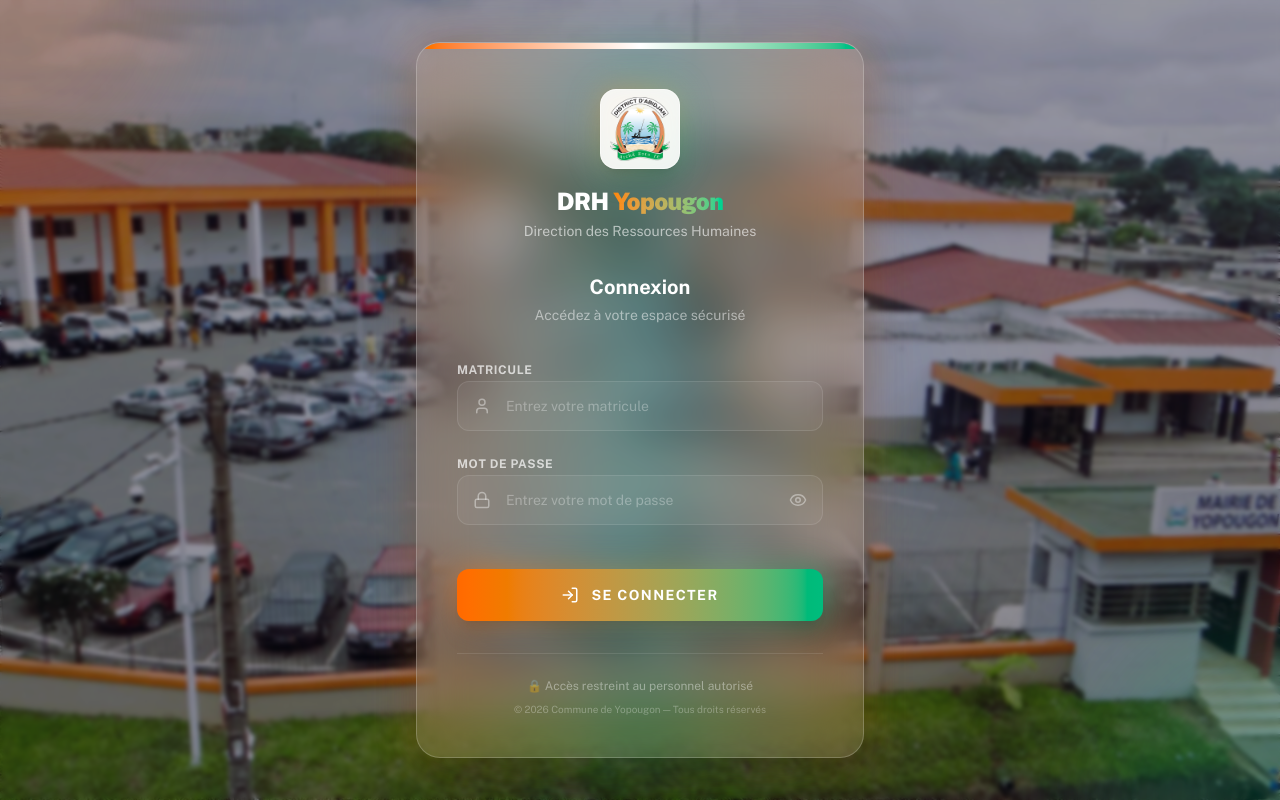
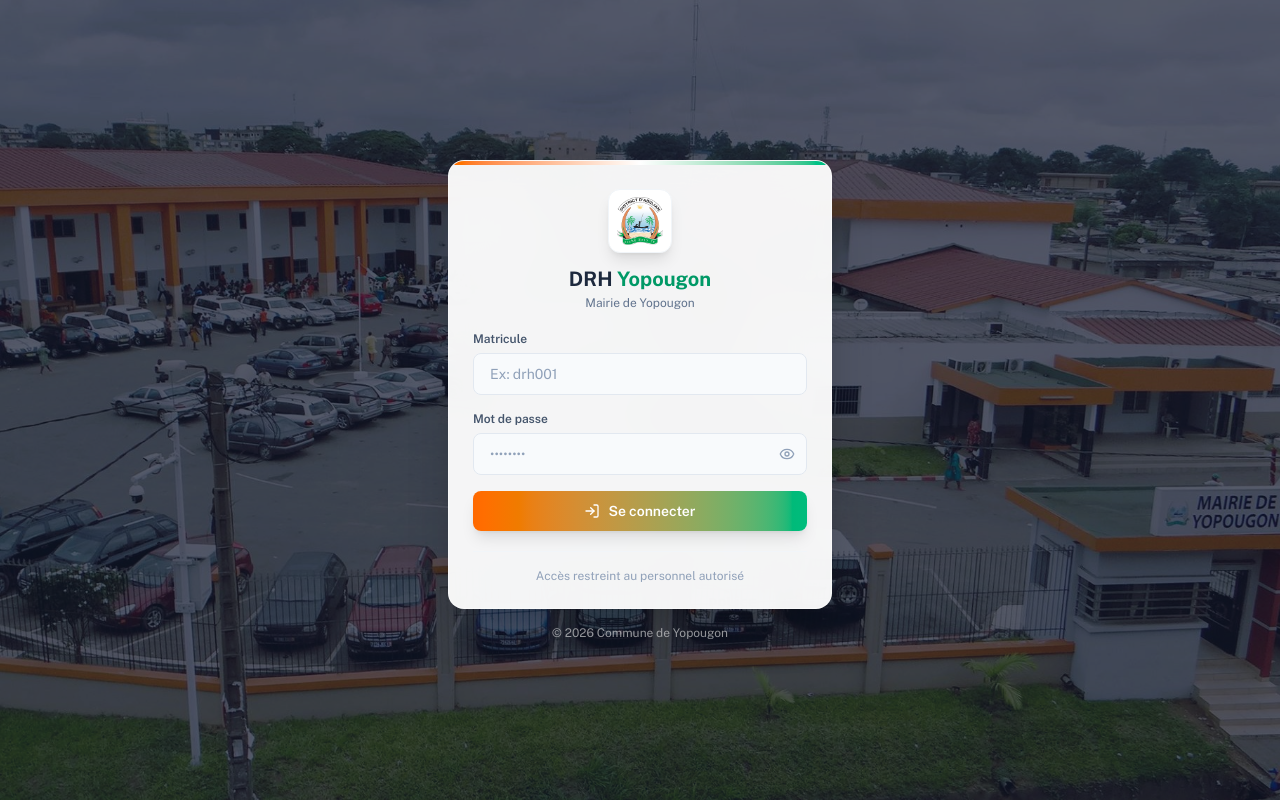
Before and after one commit to Armandodino/drh, a React (Vite) app: page /login in a window 1280 px wide. Built offline with nearby package versions, Linux system fonts and the light colour scheme.

Commit message:
🔧 Corrections: connexion PostgreSQL IPv4 + formulaire login simplifié
- Force IPv4 pour la connexion Supabase
- Ajout retry automatique pour la connexion DB
- Formulaire de login plus compact et lisible
- Meilleur contraste pour les textes
- Design épuré avec fond blanc

```diff
--- a/src/pages/Login.tsx
+++ b/src/pages/Login.tsx
@@ -1,5 +1,5 @@
 import React, { useState } from 'react';
-import { LogIn, Eye, EyeOff, User, Lock } from 'lucide-react';
+import { LogIn, Eye, EyeOff } from 'lucide-react';
 import { motion } from 'framer-motion';
 import { login } from '../services/api';
 import { useNavigate } from 'react-router-dom';
@@ -38,185 +38,123 @@
   };
 
   return (
-    <div className="min-h-screen flex items-center justify-center w-full overflow-hidden relative">
-      {/* Background Image */}
+    <div className="min-h-screen flex items-center justify-center w-full relative overflow-hidden">
+      {/* Background */}
       <div className="absolute inset-0">
         <img
           src="/login-bg.png"
           alt="Background"
           className="w-full h-full object-cover"
         />
-        {/* Dark overlay */}
-        <div className="absolute inset-0 bg-slate-950/40 backdrop-blur-[2px]" />
+        <div className="absolute inset-0 bg-slate-900/70" />
       </div>
 
-      {/* Decorative elements */}
-      <div className="absolute top-0 left-0 w-96 h-96 bg-orange-500/20 rounded-full blur-3xl -translate-x-1/2 -translate-y-1/2" />
-      <div className="absolute bottom-0 right-0 w-96 h-96 bg-emerald-500/20 rounded-full blur-3xl translate-x-1/2 translate-y-1/2" />
-      <div className="absolute top-1/2 left-1/2 w-[600px] h-[600px] bg-blue-500/10 rounded-full blur-3xl -translate-x-1/2 -translate-y-1/2" />
+      {/* Login Card */}
+      <motion.div
+        initial={{ opacity: 0, y: 20 }}
+        animate={{ opacity: 1, y: 0 }}
+        transition={{ duration: 0.5 }}
+        className="relative z-10 w-full max-w-sm mx-4"
+      >
+        {/* Glass effect container */}
+        <div className="bg-white/95 backdrop-blur-xl rounded-2xl shadow-2xl border border-white/50 overflow-hidden">
+          {/* Top accent bar */}
+          <div className="h-1 bg-gradient-to-r from-orange-500 via-white to-emerald-500" />
 
-      {/* Main Container */}
-      <motion.div
-        initial={{ opacity: 0, scale: 0.95 }}
-        animate={{ opacity: 1, scale: 1 }}
-        transition={{ duration: 0.5 }}
-        className="relative z-10 w-full max-w-md mx-4"
-      >
-        {/* Glass Card */}
-        <div className="relative">
-          {/* Glow effect behind card */}
-          <div className="absolute -inset-1 bg-gradient-to-r from-orange-500/30 via-emerald-500/30 to-orange-500/30 rounded-3xl blur-xl opacity-75" />
-
-          {/* Main glass container */}
-          <div className="relative bg-white/10 backdrop-blur-xl rounded-3xl border border-white/20 shadow-2xl overflow-hidden">
-            {/* Top gradient bar */}
-            <div className="h-1.5 bg-gradient-to-r from-orange-500 via-white to-emerald-500" />
-
-            <div className="p-8 md:p-10">
-              {/* Logo Section */}
-              <motion.div
-                initial={{ opacity: 0, y: -20 }}
-                animate={{ opacity: 1, y: 0 }}
-                transition={{ delay: 0.2 }}
-                className="flex flex-col items-center mb-8"
-              >
-                {/* Logo container with glow */}
-                <div className="relative mb-4">
-                  <div className="absolute inset-0 bg-gradient-to-br from-orange-400 to-emerald-400 rounded-2xl blur-lg opacity-50" />
-                  <div className="relative w-20 h-20 bg-white/90 backdrop-blur rounded-2xl shadow-xl flex items-center justify-center overflow-hidden border border-white/50">
+          {/* Content */}
+          <div className="p-6">
+            {/* Logo */}
+            <div className="flex flex-col items-center mb-5">
+              <div className="w-16 h-16 bg-white rounded-xl shadow-lg flex items-center justify-center mb-3 border border-slate-100">
                 <img
                   src="/logo.png"
-                      alt="Logo Mairie"
-                      className="w-16 h-16 object-contain"
+                  alt="Logo"
+                  className="w-12 h-12 object-contain"
                 />
               </div>
+              <h1 className="text-xl font-bold text-slate-800">
+                DRH <span className="text-emerald-600">Yopougon</span>
+              </h1>
+              <p className="text-slate-500 text-xs mt-0.5">Mairie de Yopougon</p>
             </div>
 
-                <h1 className="text-2xl font-black text-white tracking-tight text-center">
-                  DRH <span className="text-transparent bg-clip-text bg-gradient-to-r from-orange-400 to-emerald-400">Yopougon</span>
-                </h1>
-                <p className="text-white/60 text-sm mt-1">Direction des Ressources Humaines</p>
-              </motion.div>
-
-              {/* Welcome text */}
-              <motion.div
-                initial={{ opacity: 0, y: 10 }}
-                animate={{ opacity: 1, y: 0 }}
-                transition={{ delay: 0.3 }}
-                className="text-center mb-8"
-              >
-                <h2 className="text-xl font-bold text-white mb-1">Connexion</h2>
-                <p className="text-white/50 text-sm">Accédez à votre espace sécurisé</p>
-              </motion.div>
-
             {/* Form */}
-              <motion.form
-                initial={{ opacity: 0, y: 10 }}
-                animate={{ opacity: 1, y: 0 }}
-                transition={{ delay: 0.4 }}
-                onSubmit={handleSubmit}
-                className="space-y-5"
-              >
-                {/* Matricule Input */}
-                <div className="space-y-2">
-                  <label className="text-xs font-bold text-white/70 uppercase tracking-wider">
+            <form onSubmit={handleSubmit} className="space-y-4">
+              {/* Matricule */}
+              <div>
+                <label className="block text-xs font-semibold text-slate-600 mb-1.5">
                   Matricule
                 </label>
-                  <div className="relative group">
-                    <div className="absolute inset-0 bg-gradient-to-r from-orange-500/20 to-emerald-500/20 rounded-xl blur opacity-0 group-focus-within:opacity-100 transition-opacity" />
-                    <div className="relative flex items-center">
-                      <div className="absolute left-4 text-white/40">
-                        <User size={18} />
-                      </div>
                 <input
                   type="text"
                   value={id}
                   onChange={(e) => setId(e.target.value)}
-                        className="w-full bg-white/5 border border-white/10 rounded-xl pl-12 pr-4 py-3.5 text-white placeholder-white/30 outline-none focus:border-white/30 focus:bg-white/10 transition-all text-sm"
-                        placeholder="Entrez votre matricule"
+                  className="w-full bg-slate-50 border border-slate-200 rounded-lg px-4 py-2.5 text-slate-800 placeholder-slate-400 focus:outline-none focus:ring-2 focus:ring-emerald-500 focus:border-transparent transition-all text-sm"
+                  placeholder="Ex: drh001"
                   required
                 />
               </div>
-                  </div>
-                </div>
 
-                {/* Password Input */}
-                <div className="space-y-2">
-                  <label className="text-xs font-bold text-white/70 uppercase tracking-wider">
+              {/* Password */}
+              <div>
+                <label className="block text-xs font-semibold text-slate-600 mb-1.5">
                   Mot de passe
                 </label>
-                  <div className="relative group">
-                    <div className="absolute inset-0 bg-gradient-to-r from-orange-500/20 to-emerald-500/20 rounded-xl blur opacity-0 group-focus-within:opacity-100 transition-opacity" />
-                    <div className="relative flex items-center">
-                      <div className="absolute left-4 text-white/40">
-                        <Lock size={18} />
-                      </div>
+                <div className="relative">
                   <input
                     type={showPassword ? "text" : "password"}
                     value={password}
                     onChange={(e) => setPassword(e.target.value)}
-                        className="w-full bg-white/5 border border-white/10 rounded-xl pl-12 pr-12 py-3.5 text-white placeholder-white/30 outline-none focus:border-white/30 focus:bg-white/10 transition-all text-sm"
-                        placeholder="Entrez votre mot de passe"
+                    className="w-full bg-slate-50 border border-slate-200 rounded-lg px-4 py-2.5 pr-10 text-slate-800 placeholder-slate-400 focus:outline-none focus:ring-2 focus:ring-emerald-500 focus:border-transparent transition-all text-sm"
+                    placeholder="••••••••"
                     required
                   />
                   <button
                     type="button"
                     onClick={() => setShowPassword(!showPassword)}
-                        className="absolute right-4 text-white/40 hover:text-white/70 transition-colors"
+                    className="absolute right-3 top-1/2 -translate-y-1/2 text-slate-400 hover:text-slate-600 transition-colors"
                   >
-                        {showPassword ? <EyeOff size={18} /> : <Eye size={18} />}
+                    {showPassword ? <EyeOff size={16} /> : <Eye size={16} />}
                   </button>
+                </div>
+              </div>
+
+              {/* Submit Button */}
+              <button
+                type="submit"
+                disabled={loading}
+                className="w-full py-2.5 mt-2 bg-gradient-to-r from-orange-500 to-emerald-500 text-white rounded-lg font-semibold text-sm flex items-center justify-center gap-2 hover:opacity-90 transition-all disabled:opacity-60 shadow-lg"
+              >
+                {loading ? (
+                  <>
+                    <svg className="animate-spin w-4 h-4" viewBox="0 0 24 24" fill="none">
+                      <circle className="opacity-25" cx="12" cy="12" r="10" stroke="currentColor" strokeWidth="4" />
+                      <path className="opacity-75" fill="currentColor" d="M4 12a8 8 0 018-8V0C5.373 0 0 5.373 0 12h4z" />
+                    </svg>
+                    Connexion...
+                  </>
+                ) : (
+                  <>
+                    <LogIn size={16} />
+                    Se connecter
+                  </>
+                )}
+              </button>
+            </form>
+
+            {/* Footer */}
+            <div className="mt-5 pt-4 border-t border-slate-100 text-center">
+              <p className="text-slate-400 text-xs">
+                Accès restreint au personnel autorisé
+              </p>
             </div>
           </div>
         </div>
 
-                {/* Submit Button */}
-                <motion.button
-                  type="submit"
-                  disabled={loading}
-                  whileHover={{ scale: 1.02 }}
-                  whileTap={{ scale: 0.98 }}
-                  className="relative w-full group mt-6"
-                >
-                  {/* Button glow */}
-                  <div className="absolute inset-0 bg-gradient-to-r from-orange-500 to-emerald-500 rounded-xl blur-lg opacity-50 group-hover:opacity-75 transition-opacity" />
-
-                  <div className="relative w-full py-4 bg-gradient-to-r from-orange-500 to-emerald-500 text-white rounded-xl font-bold text-sm uppercase tracking-widest flex items-center justify-center gap-3 shadow-xl disabled:opacity-60 transition-all">
-                    {loading ? (
-                      <span className="flex items-center gap-2">
-                        <svg className="animate-spin w-5 h-5" viewBox="0 0 24 24" fill="none">
-                          <circle className="opacity-25" cx="12" cy="12" r="10" stroke="currentColor" strokeWidth="4" />
-                          <path className="opacity-75" fill="currentColor" d="M4 12a8 8 0 018-8V0C5.373 0 0 5.373 0 12h4zm2 5.291A7.962 7.962 0 014 12H0c0 3.042 1.135 5.824 3 7.938l3-2.647z" />
-                        </svg>
-                        Vérification...
-                      </span>
-                    ) : (
-                      <>
-                        <LogIn size={18} />
-                        Se connecter
-                      </>
-                    )}
-                  </div>
-                </motion.button>
-              </motion.form>
-
-              {/* Footer info */}
-              <motion.div
-                initial={{ opacity: 0 }}
-                animate={{ opacity: 1 }}
-                transition={{ delay: 0.5 }}
-                className="mt-8 pt-6 border-t border-white/10 text-center"
-              >
-                <p className="text-white/40 text-xs">
-                  🔒 Accès restreint au personnel autorisé
+        {/* Copyright */}
+        <p className="text-center text-white/60 text-xs mt-4">
+          © {new Date().getFullYear()} Commune de Yopougon
         </p>
-                <p className="text-white/30 text-[10px] mt-2">
-                  © {new Date().getFullYear()} Commune de Yopougon — Tous droits réservés
-                </p>
-              </motion.div>
-            </div>
-          </div>
-        </div>
       </motion.div>
     </div>
   );
```
Also changed, not shown: 1 other file (tests, documents, lock files or other folders). Lines whose indentation alone changed are shown as unchanged.
